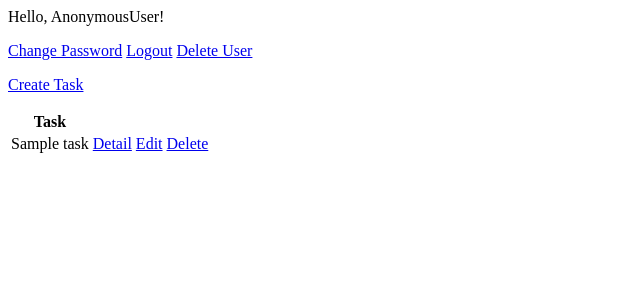
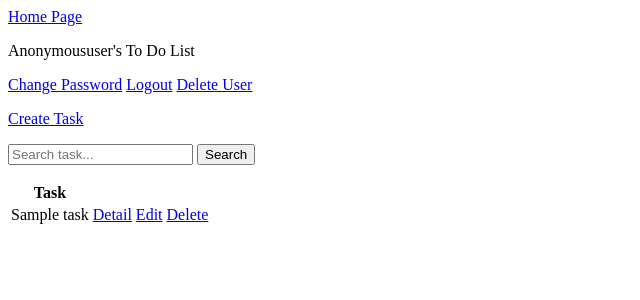
Before and after one commit to nukiska/todo_app, a Django app: template todo_app/todo/templates/todo/task_list.html in a window 1280 px wide. Shown: the top 300 px of the page, without its empty margins (0-640 px from the left). Run offline with Django 3.2, Linux system fonts and the light colour scheme; the template is opened without the code that fills it: most values are stand-ins (such as "Sample title", 1, 10 or a date in 2020).

Commit message:
added search bar to views.py

```diff
--- a/todo_app/accounts/views.py
+++ b/todo_app/accounts/views.py
@@ -1,5 +1,6 @@
 from django.contrib.auth import login
 from django.contrib.auth.forms import UserCreationForm
+from django.contrib.auth.mixins import LoginRequiredMixin
 from django.contrib.auth.models import User
 from django.contrib.auth.views import LoginView, PasswordChangeView
 from django.shortcuts import redirect
@@ -33,7 +34,7 @@ class UserRegisterView(FormView):
         return super(UserRegisterView, self).get(*args, **kwargs)
 
 
-class UserDeleteView(DeleteView):
+class UserDeleteView(LoginRequiredMixin, DeleteView):
     model = User
     template_name = 'registration/user_confirm_delete.html'
     success_url = reverse_lazy('index')
--- a/todo_app/todo/templates/index.html
+++ b/todo_app/todo/templates/index.html
@@ -1,7 +1,7 @@
 <h1>Welcome to the To Do List</h1>
 
 {% if request.user.is_authenticated %}
-    <p>Hello, {{ request.user }}!</p>
+    <p>Hello, {{ request.user|title }}!</p>
     <a href="{% url 'tasks' %}">See your To Do List</a>
 
 {% else %}
--- a/todo_app/todo/templates/todo/task_list.html
+++ b/todo_app/todo/templates/todo/task_list.html
@@ -1,9 +1,16 @@
-<p>Hello, {{ request.user }}!</p>
+<a href="{% url 'index' %}">Home Page</a>
+
+<p>{{ request.user|title }}'s To Do List</p>
 <a href="{% url 'password-change' %}">Change Password</a>
 <a href="{% url 'logout' %}">Logout</a>
 <a href="{% url 'delete-user' user.id %}">Delete User</a>
 
 <p><a href="{% url 'create-task' %}">Create Task</a></p>
+
+<form method="get">
+    <input type="text" name="search-area" placeholder="Search task...">
+    <input type="submit" value="Search">
+</form>
 
 <table>
     <tr>
--- a/todo_app/todo/views.py
+++ b/todo_app/todo/views.py
@@ -17,6 +17,11 @@ class TaskList(LoginRequiredMixin, ListView):
         context = super().get_context_data(**kwargs)
         context['tasks'] = context['tasks'].filter(user=self.request.user)
         context['count'] = context['tasks'].filter(completed=False).count()
+
+        search_task = self.request.GET.get('searchbar') or ''
+        if search_task:
+            context['tasks'] = context['tasks'].filter(title__icontains=search_task)
+
         return context
 
 
```
